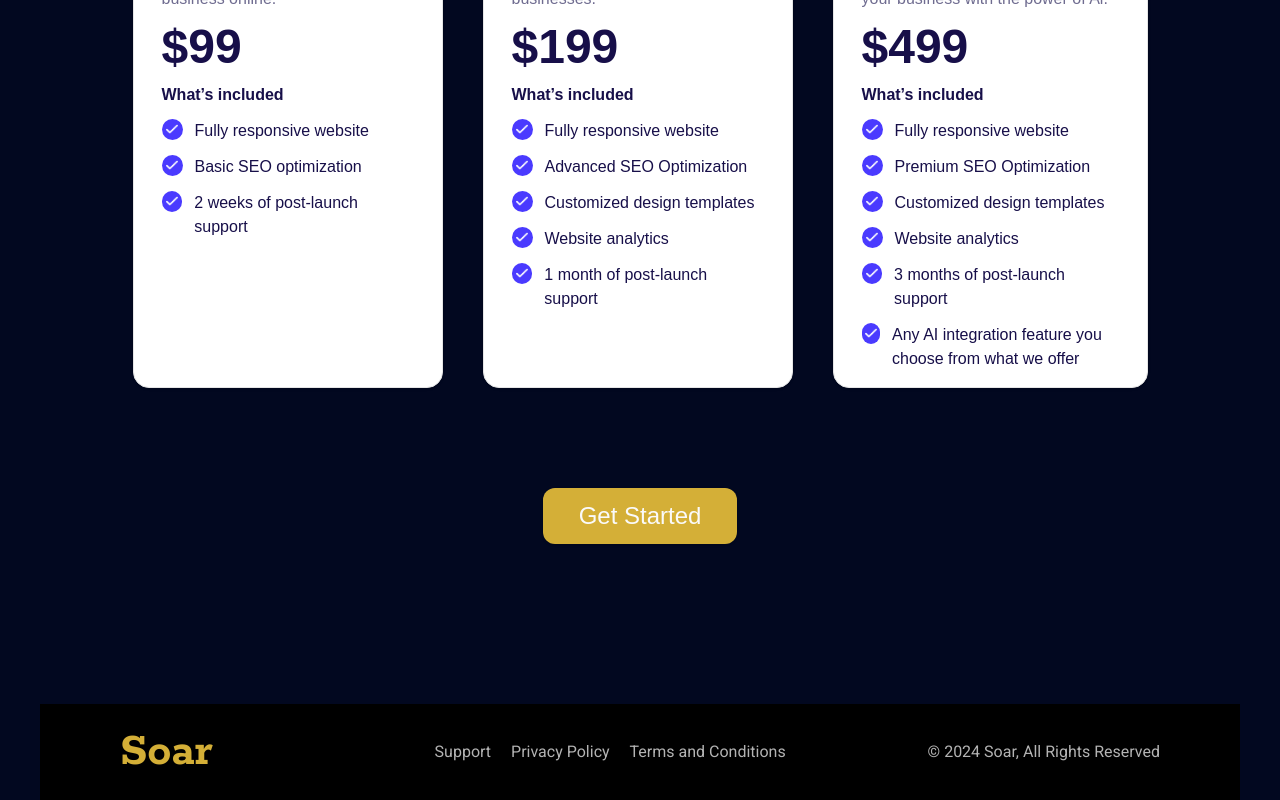
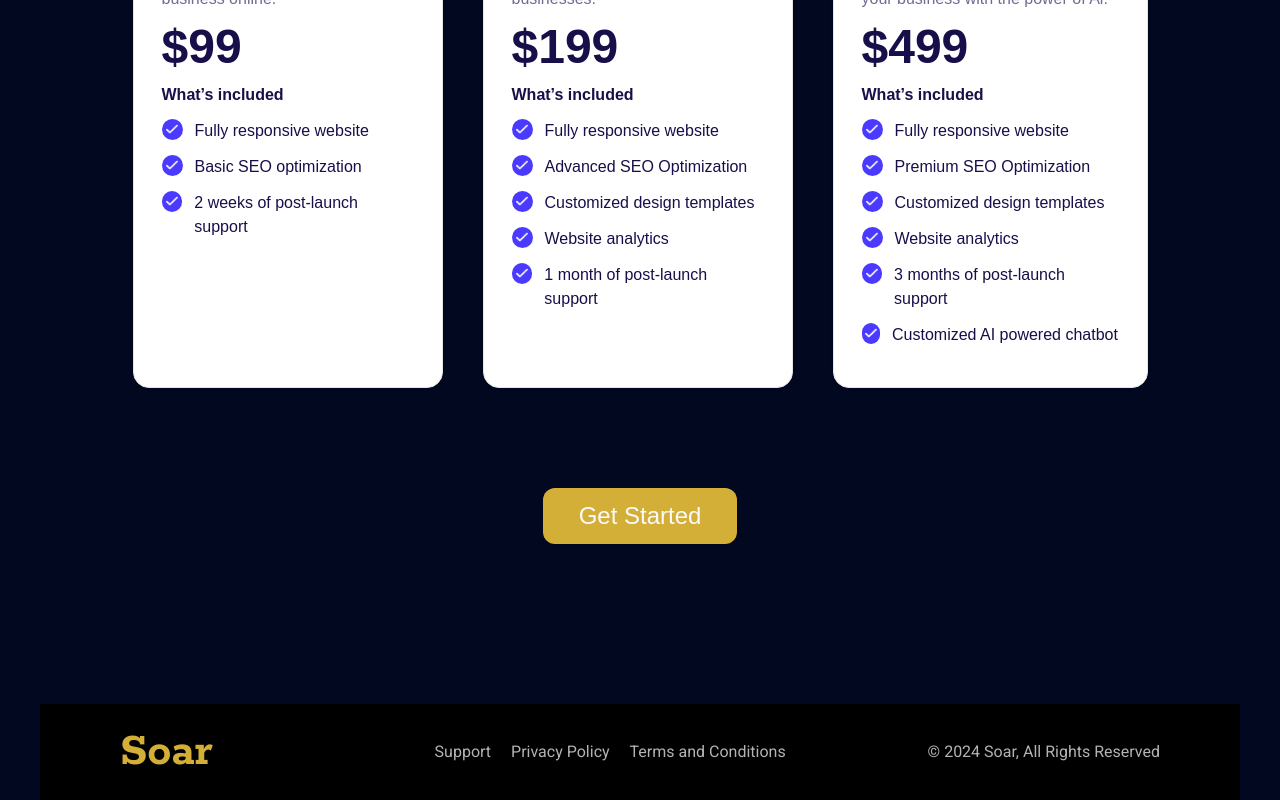
Before and after one commit to SherifAshraf2003/agency-portfolio, a Next.js app: page / in a window 1280 px wide. Shown: the part 3335-4135 px from the top of the page. Built offline with nearby package versions, Linux system fonts and the light colour scheme.

Commit message:
did a small change in the payment plans section

```diff
--- a/src/components/sections/PaymentPlans.tsx
+++ b/src/components/sections/PaymentPlans.tsx
@@ -329,7 +329,7 @@ const PaymentPlans = () => {
                   />
                 </div>
                 <p className="text-[#170F49] duration-300 group-hover:text-white/70 w-full ">
-                  Any AI integration feature you choose from what we offer
+                  Customized AI powered chatbot
                 </p>
               </div>
             </div>
```
